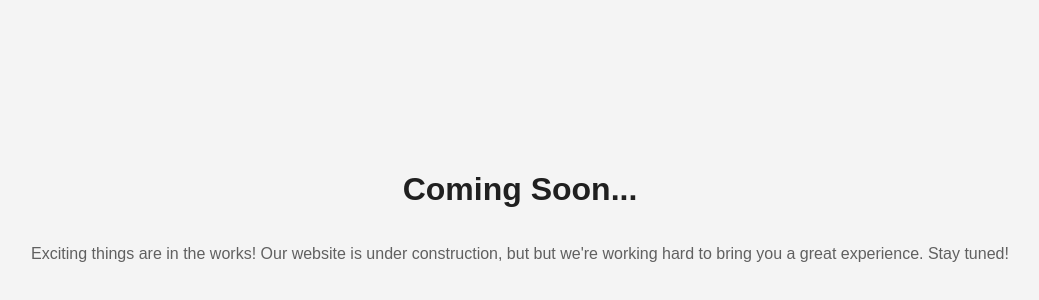
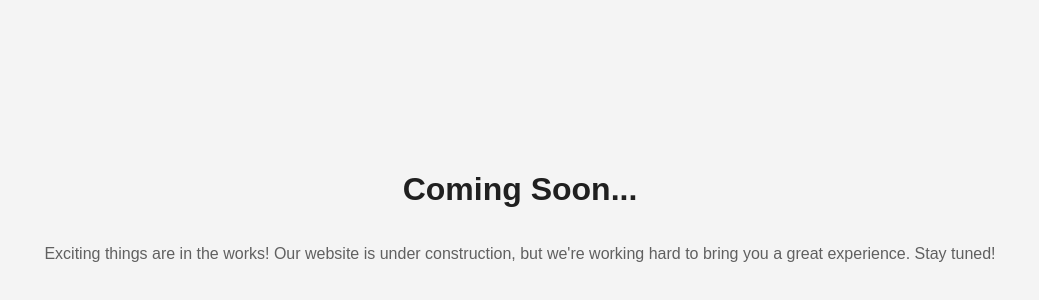
Before and after one commit to asanokukan/website, a website: page src/index.html in a window 1280 px wide. Shown: the part 186-486 px from the top of the page, without its empty margins (120-1159 px from the left). Drawn offline with Linux system fonts and the light colour scheme.

Commit message:
Fixed typo

```diff
--- a/src/index.html
+++ b/src/index.html
@@ -59,9 +59,10 @@
     }
   </style>
 </head>
-
 <body>
   <h1>Coming Soon...</h1>
-  <p>Exciting things are in the works! Our website is under construction, but but we're working hard to bring you a great experience. Stay tuned!</p>
+  <p>Exciting things are in the works! Our website is under construction, but we're working hard to bring you a great
+    experience. Stay tuned!</p>
 </body>
+
 </html>
```
